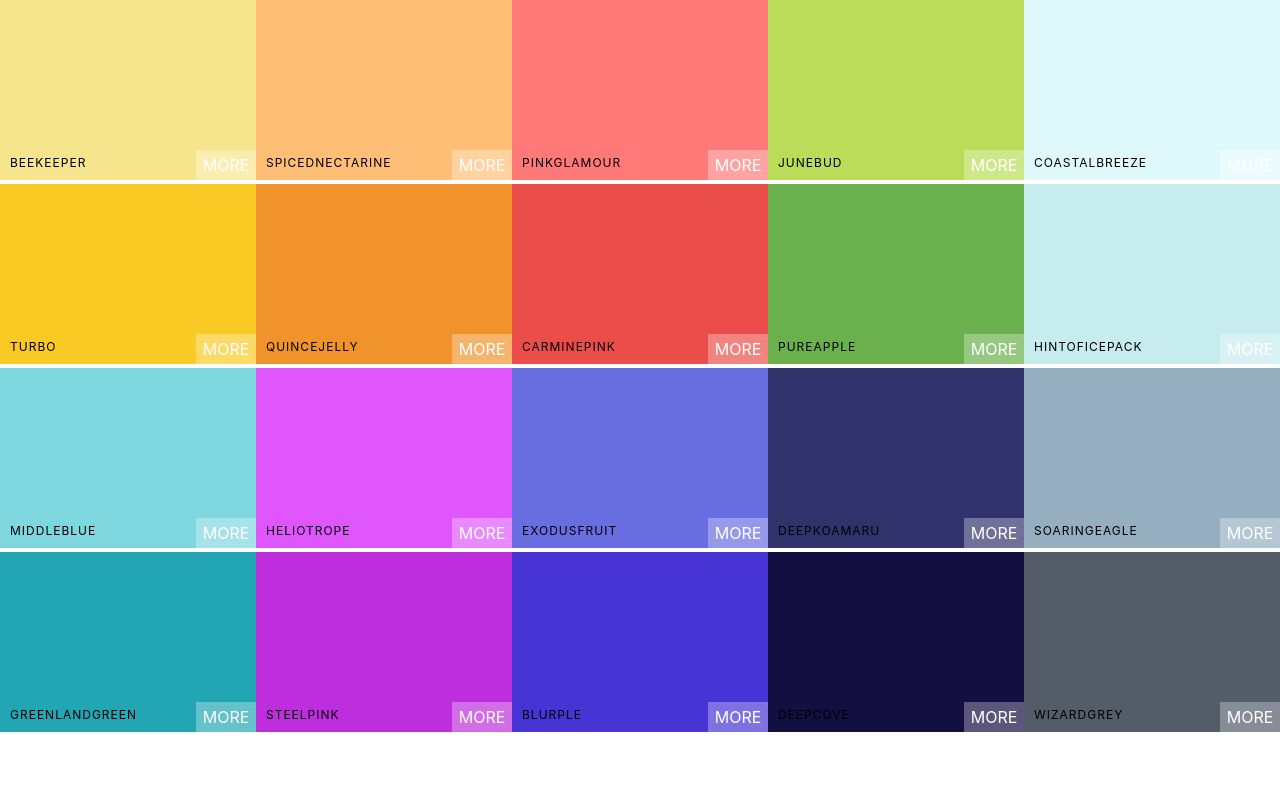
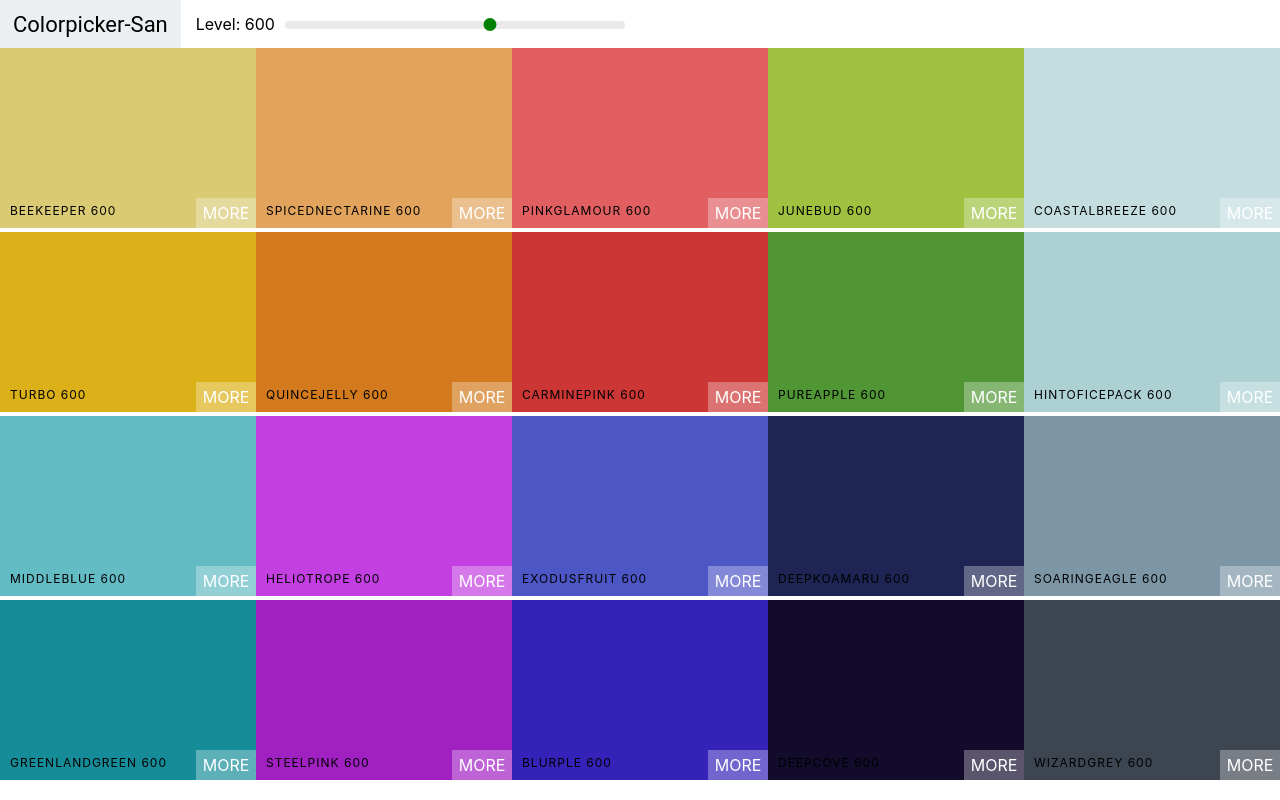
Before and after one commit to khatrisaugat/Color-app, a React (Create React App) app: page / in a window 1280 px wide. Built offline with nearby package versions, Linux system fonts and the light colour scheme.

Commit message:
Navbar added and copy functionality

```diff
--- a/package.json
+++ b/package.json
@@ -6,7 +6,10 @@
     "@testing-library/jest-dom": "^4.2.4",
     "@testing-library/react": "^9.5.0",
     "@testing-library/user-event": "^7.2.1",
+    "chroma-js": "^2.1.0",
+    "rc-slider": "^9.4.1",
     "react": "^16.13.1",
+    "react-copy-to-clipboard": "^5.0.2",
     "react-dom": "^16.13.1",
     "react-scripts": "3.4.3"
   },
--- a/src/App.js
+++ b/src/App.js
@@ -1,11 +1,13 @@
 import React from 'react';
 import Palette from './Palette';
 import seedColors from './seedColors';
+import { generatePalette } from "./colorHelpers";
 
 function App() {
+  console.log(generatePalette(seedColors[4]));
   return (
     <div>
-      <Palette {...seedColors[4]} />
+      <Palette palette={generatePalette(seedColors[4])} />
     </div>
   );
 }
--- a/src/ColorBox.css
+++ b/src/ColorBox.css
@@ -29,6 +29,7 @@
 .ColorBox:hover .copy-button {
   opacity: 1;
   transition: 0.5s;
+  cursor: pointer;
 }
 
 .box-content {
@@ -56,3 +57,56 @@
   line-height: 30px;
   text-transform: uppercase;
 }
+
+.copy-overlay {
+  opacity: 0;
+  z-index: 0;
+  width: 100%;
+  height: 100%;
+  transition: transform 0.6s ease-in-out;
+  transform: scale(0.1);
+}
+
+.copy-overlay.show {
+  opacity: 1;
+  transform: scale(50);
+  z-index: 10;
+  position: absolute;
+}
+
+.copy-msg {
+  position: fixed;
+  left: 0;
+  right: 0;
+  top: 0;
+  bottom: 0;
+  display: flex;
+  flex-direction: column;
+  align-items: center;
+  justify-content: center;
+  font-size: 4rem;
+  transform: scale(0.1);
+  opacity: 0;
+  color: white;
+}
+.copy-msg.show {
+  opacity: 1;
+  transform: scale(1);
+  z-index: 25;
+  transition: all 0.4s ease-in-out;
+  transition-delay: 0.3s;
+}
+.copy-msg h1 {
+  font-weight: 400;
+  text-shadow: 1px 2px black;
+  background: rgba(255, 255, 255, 0.2);
+  width: 100%;
+  text-align: center;
+  text-transform: uppercase;
+  margin-bottom: 0;
+  padding: 1rem;
+}
+.copy-msg p {
+  font-size: 2rem;
+  font-weight: 100;
+}
--- a/src/ColorBox.js
+++ b/src/ColorBox.js
@@ -1,12 +1,30 @@
 import React, { Component } from 'react';
+import { CopyToClipboard } from 'react-copy-to-clipboard';
 import './ColorBox.css';
 
 export default class ColorBox extends Component {
+    constructor(props) {
+        super(props);
+        this.state = { copied: false };
+        this.changeCopyState = this.changeCopyState.bind(this);
+    }
+    changeCopyState() {
+        this.setState({ copied: true }, () => {
+            setTimeout(() => this.setState({ copied: false }), 1500);
+        });
+    }
     render() {
         const { name, background } = this.props;
         return (
+            <CopyToClipboard text={background} onCopy={this.changeCopyState}>
                 <div style={{ background }} className="ColorBox">
+                    <div style={{ background }} className={`copy-overlay ${this.state.copied && "show"}`} />
+                    <div className={`copy-msg ${this.state.copied && "show"}`}>
+                        <h1>copied!</h1>
+                        <p>{background}</p>
+                    </div>
                     <div className="copy-container">
+
                         <div className="box-content">
                             <span>{name}</span>
                         </div>
@@ -14,6 +32,7 @@ export default class ColorBox extends Component {
                     </div>
                     <span className="see-more">MORE</span>
                 </div>
+            </CopyToClipboard>
         )
     }
 }
--- /dev/null
+++ b/src/Navbar.css
@@ -0,0 +1,50 @@
+.Navbar {
+  display: flex;
+  align-items: center;
+  justify-content: flex-start;
+  height: 6vh;
+}
+.logo {
+  margin-right: 15px;
+  padding: 0 13px;
+  font-size: 22px;
+  background-color: #eceff1;
+  font-family: Roboto;
+  height: 100%;
+  display: flex;
+  align-items: center;
+}
+
+.logo a {
+  text-decoration: none;
+  color: black;
+}
+
+.slider-container {
+}
+
+.slider {
+  width: 340px;
+  margin: 0 10px;
+  display: inline-block;
+}
+
+.rc-slider-track {
+  background-color: transparent;
+}
+.rc-slider-rail {
+  height: 8px;
+}
+.rc-slider-handle,
+.rc-slider-handle:hover,
+.rc-slider-handle:active,
+.rc-slider-handle:focus {
+  background-color: green;
+  outline: none;
+  border: 2px solid green;
+  box-shadow: none;
+  width: 13px;
+  height: 13px;
+  margin-left: -7px;
+  margin-top: -3px;
+}
--- /dev/null
+++ b/src/Navbar.js
@@ -0,0 +1,25 @@
+import React, { Component } from 'react';
+import Slider from "rc-slider";
+import "rc-slider/assets/index.css";
+import "./Navbar.css";
+
+export default class Navbar extends Component {
+    render() {
+        const { level, changeLevel } = this.props;
+        return (
+            <header className="Navbar">
+                <div className="logo">
+                    <a href="/">Colorpicker-San</a>
+                </div>
+                <div className="slider-container">
+                    <span>Level: {level}</span>
+                    <div className="slider">
+                        <Slider defaultValue={level} min={100} max={900} step={100} onChange={changeLevel} />
+                    </div>
+                </div>
+
+
+            </header>
+        )
+    }
+}
--- a/src/Palette.js
+++ b/src/Palette.js
@@ -1,16 +1,31 @@
 import React, { Component } from 'react';
 import ColorBox from './ColorBox';
+import Navbar from './Navbar';
+
 import './Palette.css';
 
 export default class Palette extends Component {
+    constructor(props) {
+        super(props);
+        this.state = { level: 600 };
+        this.changeLevel = this.changeLevel.bind(this);
+    }
+    changeLevel(level) {
+        this.setState({ level });
+
+        // console.log(level);
+    }
     render() {
-        const colorBoxes = this.props.colors.map(color => (
-            <ColorBox background={color.color} name={color.name} />
+        const { level } = this.state;
+        const colorBoxes = this.props.palette.colors[level].map(color => (
+            <ColorBox background={color.hex} name={color.name} />
         ));
         return (
             <div className="Palette">
+
                 {/* <h1>Palette</h1> */}
                 {/* Navbar */}
+                <Navbar level={level} changeLevel={this.changeLevel} />
                 <div className="Palette-colors">
                     {/* bunch of color boxes */}
                     {colorBoxes}
--- /dev/null
+++ b/src/colorHelpers.js
@@ -0,0 +1,39 @@
+import chroma from "chroma-js";
+const levels = [50, 100, 200, 300, 400, 500, 600, 700, 800, 900];
+function generatePalette(starterPalette) {
+    let newPalette = {
+        paletteName: starterPalette.paletteName,
+        id: starterPalette.id,
+        emoji: starterPalette.emoji,
+        colors: {}
+    };
+    for (let level of levels) {
+        newPalette.colors[level] = [];
+    }
+    for (let color of starterPalette.colors) {
+        let scale = generateScale(color.color, 10).reverse();
+        for (let i in scale) {
+            newPalette.colors[levels[i]].push({
+                name: `${color.name} ${levels[i]}`,
+                id: color.name.toLowerCase().replace(/ /g, "-"),
+                hex: scale[i],
+                rgb: chroma(scale[i]).css(),
+                rgba: chroma(scale[i]).css().replace("rgb", "rgba").replace(")", ",1.0)")
+            })
+        }
+    }
+    return newPalette;
+}
+function getRange(hexColor) {
+    const end = chroma(hexColor).brighten(1.2).hex();
+    return [
+        chroma(hexColor).darken(1.6).hex(), hexColor, end
+    ];
+}
+
+function generateScale(hexColor, numberOfColors) {
+    return chroma.scale(getRange(hexColor)).mode("lab").colors(numberOfColors);
+
+}
+
+export { generatePalette };
```
Also changed, not shown: 1 other file (tests, documents, lock files or other folders). Lines whose indentation alone changed are shown as unchanged.
